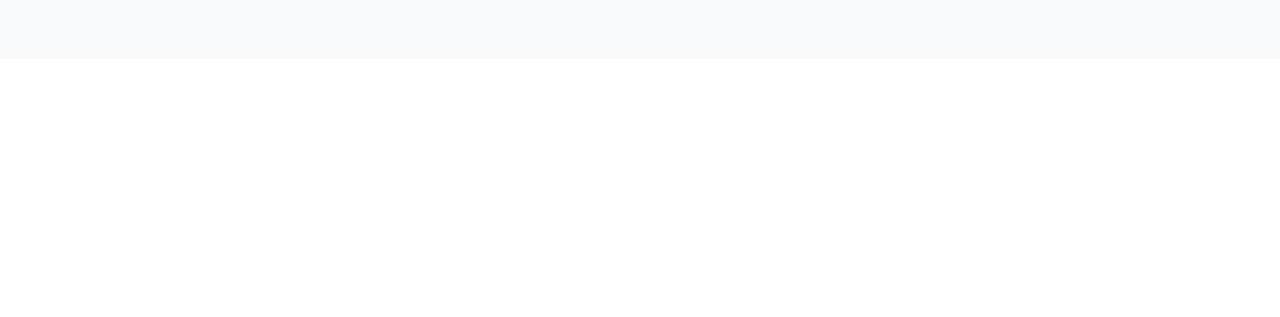
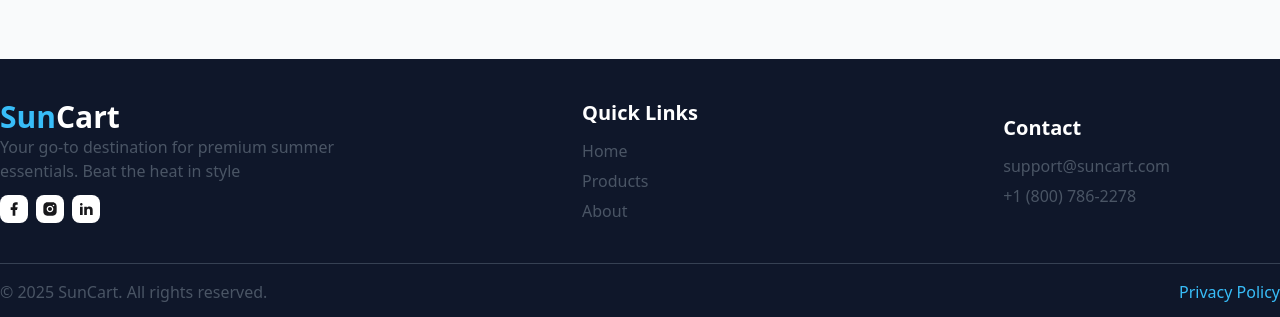
Before and after one commit to push-shihab/assignment-08, a Next.js app: page / in a window 1280 px wide. Shown: the part 2126-2443 px from the top of the page. Before the commit the page ends 2185 px from the top, so only its background shows below. Built offline with nearby package versions, Linux system fonts and the light colour scheme.

Commit message:
footer section done

```diff
--- a/src/app/page.js
+++ b/src/app/page.js
@@ -1,5 +1,6 @@
 import Banner from "@/components/bannerSlider/Banner";
 import PopularProducts from "@/components/products/PopularProducts";
+import Footer from "@/components/shared/Footer";
 import Navbar from "@/components/shared/Navbar";
 import SummerTips from "@/components/tips/SummerTips";
 import TopBrands from "@/components/topBrands/TopBrands";
@@ -12,6 +13,7 @@ export default function Home() {
       <PopularProducts></PopularProducts>
       <SummerTips></SummerTips>
       <TopBrands></TopBrands>
+      <Footer></Footer>
     </div>
   );
 }
--- /dev/null
+++ b/src/components/shared/Footer.jsx
@@ -0,0 +1,71 @@
+import React from "react";
+import {
+  RiFacebookFill,
+  RiInstagramFill,
+  RiLinkedinFill,
+} from "react-icons/ri";
+
+const Footer = () => {
+  return (
+    <main className="bg-[#0f172a]">
+      <div className="container mx-auto">
+        <div className="grid grid-cols-3 py-10 gap-15 place-items-center border-b border-gray-700">
+          <div className="space-y-3">
+            <a className="font-extrabold text-3xl cursor-pointer">
+              <span className="text-[#38bdf8]">Sun</span>
+              <span className="text-white">Cart</span>
+            </a>
+            <p className="text-gray-600">
+              Your go-to destination for premium summer essentials. Beat the
+              heat in style
+            </p>
+            <div className="flex gap-2">
+              <a className="p-1.5 rounded-box bg-base-100 cursor-pointer hover:bg-[#38bdf8]">
+                <RiFacebookFill />
+              </a>
+              <a className="p-1.5 rounded-box bg-base-100 cursor-pointer hover:bg-[#38bdf8]">
+                <RiInstagramFill />
+              </a>
+              <a className="p-1.5 rounded-box bg-base-100 cursor-pointer hover:bg-[#38bdf8]">
+                <RiLinkedinFill />
+              </a>
+            </div>
+          </div>
+          <div>
+            <span className="text-xl font-bold text-white">Quick Links</span>
+            <ul className="text-gray-600 space-y-1.5 pt-3">
+              <li>
+                <a className="cursor-pointer hover:text-[#38bdf8]">Home</a>
+              </li>
+              <li>
+                <a className="cursor-pointer hover:text-[#38bdf8]">Products</a>
+              </li>
+              <li>
+                <a className="cursor-pointer hover:text-[#38bdf8]">About</a>
+              </li>
+            </ul>
+          </div>
+          <div>
+            <span className="text-xl font-bold text-white">Contact</span>
+            <ul className="text-gray-600 space-y-1.5 pt-3">
+              <li>
+                <a>support@suncart.com</a>
+              </li>
+              <li>
+                <a>+1 (800) 786-2278</a>
+              </li>
+            </ul>
+          </div>
+        </div>
+        <div className="flex justify-between items-center py-4">
+          <span className="text-gray-600">
+            © 2025 SunCart. All rights reserved.{" "}
+          </span>
+          <a className="text-[#38bdf8] cursor-pointer">Privacy Policy</a>
+        </div>
+      </div>
+    </main>
+  );
+};
+
+export default Footer;
```
